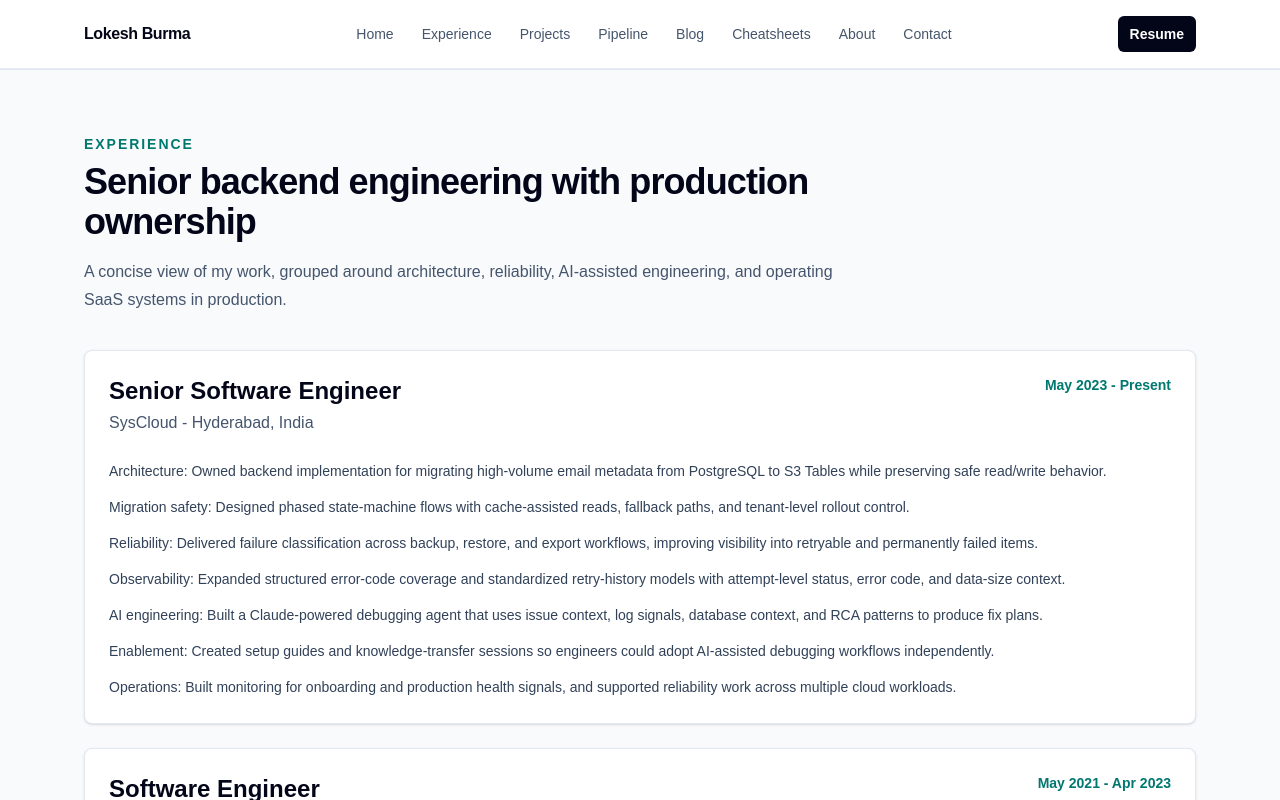
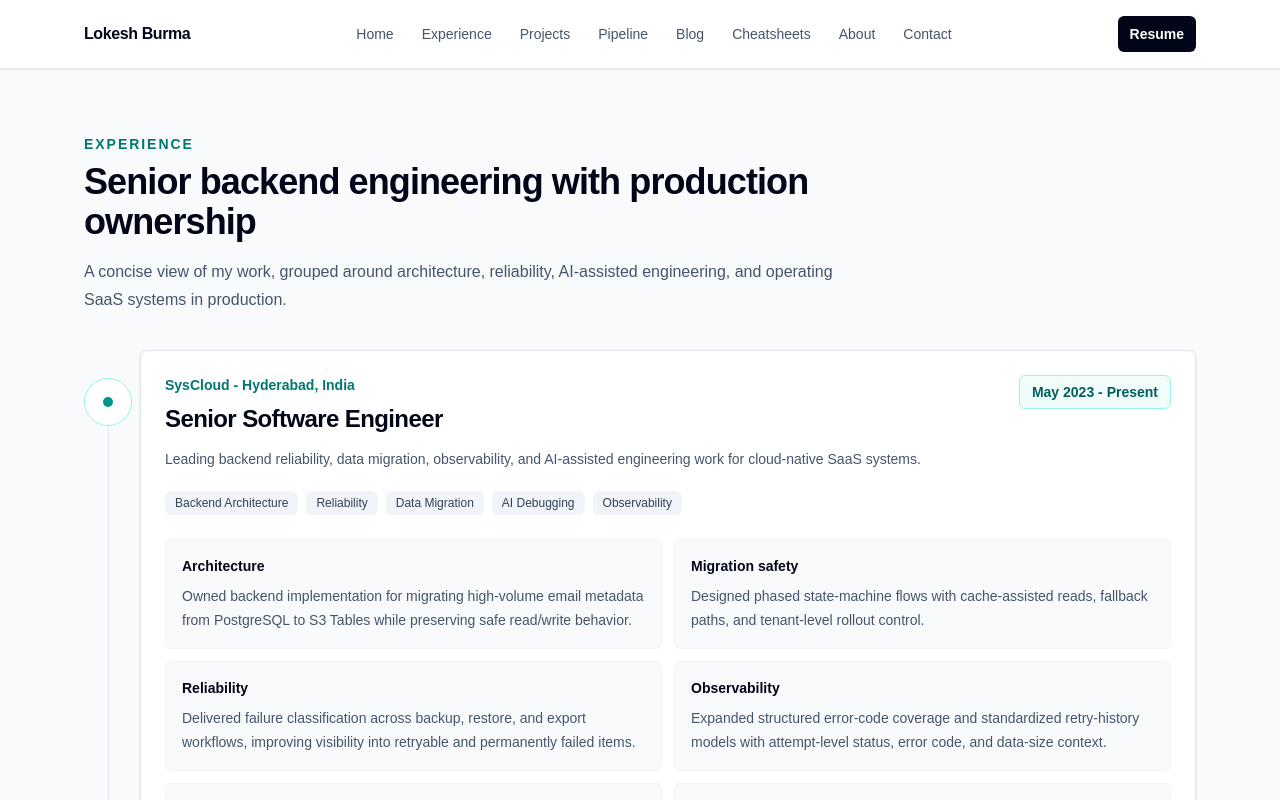
Before and after one commit to Lokesh-Burma/Personal-Portfolio, a Next.js app: page /experience in a window 1280 px wide. Shown: the top 800 px of the page. Built offline with nearby package versions, Linux system fonts and the light colour scheme.

Commit message:
Improve experience section layout

```diff
--- a/app/experience/page.tsx
+++ b/app/experience/page.tsx
@@ -1,5 +1,18 @@
 import { Section } from "@/components/section";
 import { experience, highlights, impactAreas } from "@/lib/profile";
+
+function splitBullet(bullet: string) {
+  const separatorIndex = bullet.indexOf(":");
+
+  if (separatorIndex === -1) {
+    return { label: "Contribution", text: bullet };
+  }
+
+  return {
+    label: bullet.slice(0, separatorIndex),
+    text: bullet.slice(separatorIndex + 1).trim(),
+  };
+}
 
 export default function ExperiencePage() {
   return (
@@ -9,25 +22,46 @@ export default function ExperiencePage() {
         title="Senior backend engineering with production ownership"
         intro="A concise view of my work, grouped around architecture, reliability, AI-assisted engineering, and operating SaaS systems in production."
       >
-        <div className="space-y-6">
+        <div className="relative space-y-6 before:absolute before:bottom-8 before:left-4 before:top-8 before:w-px before:bg-slate-200 md:before:left-6">
           {experience.map((item) => (
-            <article className="rounded-lg border border-slate-200 bg-white p-6 shadow-sm" key={`${item.company}-${item.role}`}>
-              <div className="flex flex-col gap-2 md:flex-row md:items-start md:justify-between">
-                <div>
-                  <h2 className="text-2xl font-semibold text-slate-950">{item.role}</h2>
-                  <p className="mt-1 text-slate-600">
-                    {item.company} - {item.location}
+            <article className="relative pl-10 md:pl-14" key={`${item.company}-${item.role}`}>
+              <div className="absolute left-0 top-7 flex h-8 w-8 items-center justify-center rounded-full border border-teal-200 bg-white md:h-12 md:w-12">
+                <div className="h-2.5 w-2.5 rounded-full bg-teal-600" />
+              </div>
+
+              <div className="rounded-lg border border-slate-200 bg-white p-6 shadow-sm transition hover:border-teal-300 hover:shadow-md">
+                <div className="flex flex-col gap-4 lg:flex-row lg:items-start lg:justify-between">
+                  <div>
+                    <p className="text-sm font-semibold text-teal-700">{item.company} - {item.location}</p>
+                    <h2 className="mt-2 text-2xl font-semibold tracking-tight text-slate-950">{item.role}</h2>
+                    <p className="mt-3 max-w-3xl text-sm leading-6 text-slate-600">{item.summary}</p>
+                  </div>
+                  <p className="w-fit rounded-md border border-teal-200 bg-teal-50 px-3 py-1.5 text-sm font-semibold text-teal-800">
+                    {item.period}
                   </p>
                 </div>
-                <p className="text-sm font-semibold text-teal-700">{item.period}</p>
+
+                <div className="mt-5 flex flex-wrap gap-2">
+                  {item.focus.map((focus) => (
+                    <span className="rounded-md bg-slate-100 px-2.5 py-1 text-xs font-medium text-slate-700" key={focus}>
+                      {focus}
+                    </span>
+                  ))}
+                </div>
+
+                <div className="mt-6 grid gap-3 md:grid-cols-2">
+                  {item.bullets.map((bullet) => {
+                    const { label, text } = splitBullet(bullet);
+
+                    return (
+                      <div className="rounded-md border border-slate-100 bg-slate-50 p-4" key={bullet}>
+                        <p className="text-sm font-semibold text-slate-950">{label}</p>
+                        <p className="mt-2 text-sm leading-6 text-slate-600">{text}</p>
+                      </div>
+                    );
+                  })}
+                </div>
               </div>
-              <ul className="mt-6 space-y-3">
-                {item.bullets.map((bullet) => (
-                  <li className="text-sm leading-6 text-slate-700" key={bullet}>
-                    {bullet}
-                  </li>
-                ))}
-              </ul>
             </article>
           ))}
         </div>
--- a/lib/profile.ts
+++ b/lib/profile.ts
@@ -195,6 +195,9 @@ export const experience = [
     company: "SysCloud",
     location: "Hyderabad, India",
     period: "May 2023 - Present",
+    summary:
+      "Leading backend reliability, data migration, observability, and AI-assisted engineering work for cloud-native SaaS systems.",
+    focus: ["Backend Architecture", "Reliability", "Data Migration", "AI Debugging", "Observability"],
     bullets: [
       "Architecture: Owned backend implementation for migrating high-volume email metadata from PostgreSQL to S3 Tables while preserving safe read/write behavior.",
       "Migration safety: Designed phased state-machine flows with cache-assisted reads, fallback paths, and tenant-level rollout control.",
@@ -210,6 +213,9 @@ export const experience = [
     company: "SysCloud",
     location: "Hyderabad, India",
     period: "May 2021 - Apr 2023",
+    summary:
+      "Built and maintained backend services across SaaS backup workflows while contributing to service decomposition and operational diagnostics.",
+    focus: ["PHP", "Node.js", "Microservices", "Backend APIs", "Diagnostics"],
     bullets: [
       "Contributed to the transition from a legacy PHP monolith to scalable backend microservices.",
       "Improved maintainability and supported faster deployment cycles through service decomposition.",
@@ -221,6 +227,9 @@ export const experience = [
     company: "SysCloud",
     location: "Remote",
     period: "Nov 2020 - Apr 2021",
+    summary:
+      "Supported monitoring, log analysis, and release coordination while learning production backend operations.",
+    focus: ["CloudWatch", "Grafana", "Kibana", "Log Analysis", "Production Support"],
     bullets: [
       "Supported backend workload monitoring using CloudWatch, Grafana, and Kibana.",
       "Analyzed logs, helped identify recurring production issues, and partnered with engineers on fixes and release coordination.",
```
